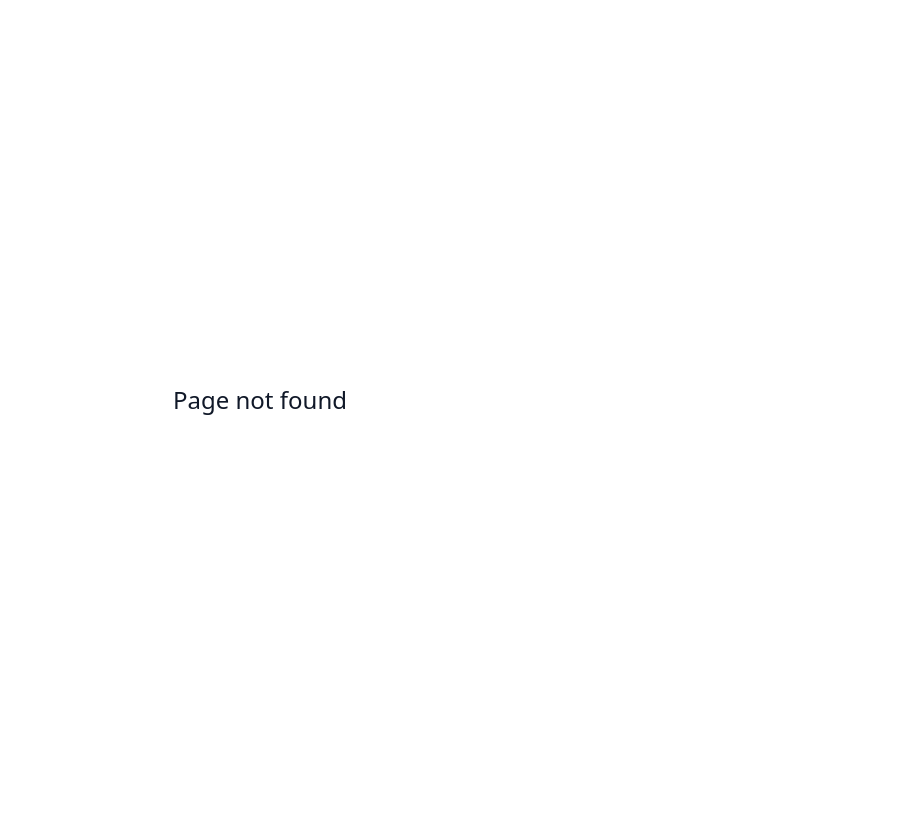
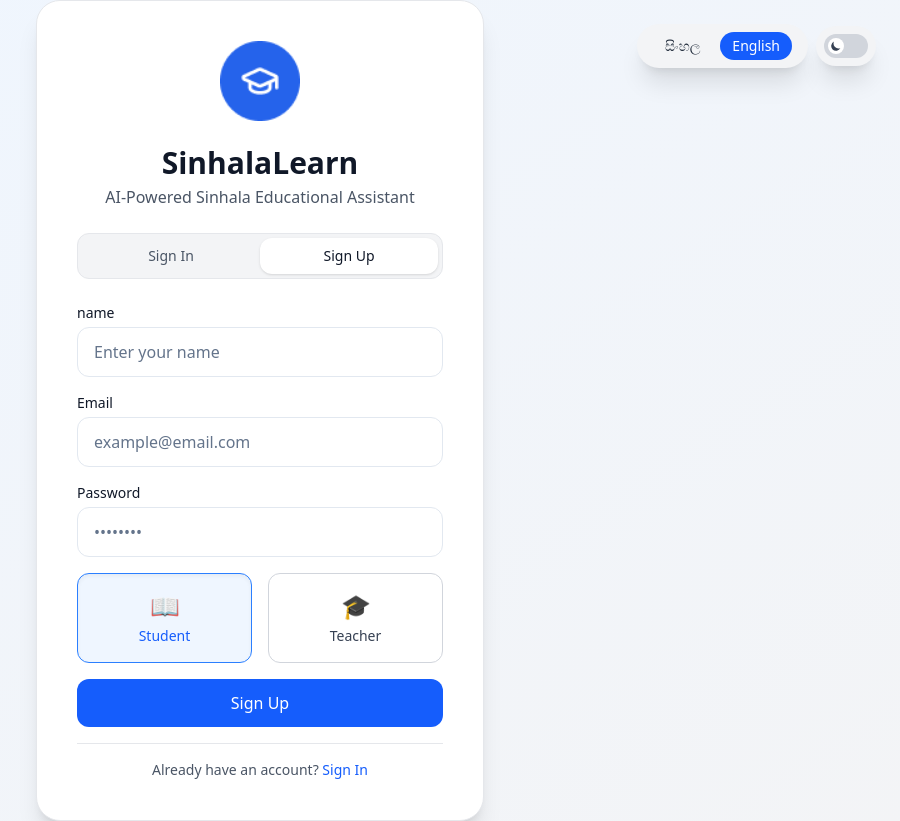
Before and after one commit to Miyuri15/sinlearn-web, a Next.js app: page /auth/sign-up in a window 1280 px wide. Before the commit this address had no page. Shown: the whole page, without its empty margins (380-1280 px from the left). Before the commit the page ends 800 px from the top, so only its background shows below. Built offline with nearby package versions, Linux system fonts and the light colour scheme.

Commit message:
fix/ url issue free

```diff
--- a/public/locales/en/common.json
+++ b/public/locales/en/common.json
@@ -10,6 +10,10 @@
   "role_teacher" : "Teacher",
   "role_student" : "Student" ,
   "name_placeholder": "Enter your name",
+  "dont_have_account": "Don't have an account?",
+  "already_have_account": "Already have an account?",
+  "signup_link": "Sign Up",
+  "signin_link": "Sign In",
 
 
   "settings": {
--- a/public/locales/si/common.json
+++ b/public/locales/si/common.json
@@ -10,6 +10,10 @@
   "role_teacher" : "ගුරු",
   "role_student" : "ශිෂ්‍ය",
   "name_placeholder": "ඔබගේ නම ඇතුලත් කරන්න",
+  "dont_have_account": "ගිණුමක් නැද්ද?",
+  "already_have_account": "දැනටමත් ගිණුමක් තිබේද?",
+  "signup_link": "ලියාපදිංචි වන්න",
+  "signin_link": "පිවිසෙන්න",
 
 
   "settings": {
--- a/src/app/auth/login/page.tsx
+++ b/src/app/auth/page.tsx
@@ -7,9 +7,14 @@ import Button from "@/components/ui/Button";
 import Input from "@/components/ui/Input";
 import { useRouter } from "next/navigation";
 import LanguageToggle from "@/components/language/LanguageToggle";
+import Link from "next/link";
 
-export default function LoginPage() {
-  const [tab, setTab] = useState<"signin" | "signup">("signin");
+interface AuthPageProps {
+  defaultTab?: "signin" | "signup";
+}
+
+export default function AuthPage({ defaultTab = "signin" }: AuthPageProps) {
+  const [tab, setTab] = useState<"signin" | "signup">(defaultTab);
   const [role, setRole] = useState<"student" | "teacher">("student");
   const { t, i18n } = useTranslation("common");
   const router = useRouter();
@@ -38,7 +43,8 @@ export default function LoginPage() {
       router.push("/dashboard");
     } else {
       console.log(`Signing up as ${role}...`);
-      setTab("signin");
+      // Redirect to sign-in after successful signup
+      router.push("/auth/sign-in");
     }
   };
 
@@ -46,7 +52,7 @@ export default function LoginPage() {
     return (
       <div className="min-h-screen flex items-center justify-center bg-gray-100 dark:bg-gray-900">
         <div className="w-full max-w-md bg-white dark:bg-gray-800 rounded-3xl p-10 shadow-xl">
-          {/* Loading skeleton - same as before */}
+          {/* Loading skeleton */}
         </div>
       </div>
     );
@@ -60,7 +66,7 @@ export default function LoginPage() {
 
       {/* LOGIN CARD */}
       <div className="w-full max-w-md bg-white dark:bg-gray-800 rounded-3xl p-10 shadow-xl border border-gray-200 dark:border-gray-700">
-        {/* Logo - REMOVED the dark:invert filter */}
+        {/* Logo */}
         <div className="flex justify-center mb-6">
           <Image
             src="/images/AuthPage.png"
@@ -68,7 +74,6 @@ export default function LoginPage() {
             width={80}
             height={80}
             priority
-            // Removed: className="dark:invert dark:brightness-90"
           />
         </div>
 
@@ -81,29 +86,29 @@ export default function LoginPage() {
           {t("subtitle")}
         </p>
 
-        {/* Tabs */}
+        {/* Tabs - Now using Next.js Link for proper navigation */}
         <div className="flex rounded-xl p-1 mb-6 bg-gray-100 dark:bg-gray-700 border border-gray-200 dark:border-gray-600">
-          <button
-            onClick={() => setTab("signin")}
-            className={`flex-1 py-2 rounded-xl text-sm font-medium transition ${
+          <Link
+            href="/auth/sign-in"
+            className={`flex-1 py-2 rounded-xl text-sm font-medium transition text-center ${
               tab === "signin"
                 ? "bg-white dark:bg-gray-600 text-gray-900 dark:text-white shadow-sm"
                 : "text-gray-600 dark:text-gray-400"
             }`}
           >
             {t("signin")}
-          </button>
+          </Link>
 
-          <button
-            onClick={() => setTab("signup")}
-            className={`flex-1 py-2 rounded-xl text-sm font-medium transition ${
+          <Link
+            href="/auth/sign-up"
+            className={`flex-1 py-2 rounded-xl text-sm font-medium transition text-center ${
               tab === "signup"
                 ? "bg-white dark:bg-gray-600 text-gray-900 dark:text-white shadow-sm"
                 : "text-gray-600 dark:text-gray-400"
             }`}
           >
             {t("signup")}
-          </button>
+          </Link>
         </div>
 
         {/* Form */}
@@ -113,7 +118,11 @@ export default function LoginPage() {
               <label className="block text-sm mb-1 text-gray-900 dark:text-white">
                 {t("name")}
               </label>
-              <Input type="text" placeholder={t("name_placeholder") || "Your Name"} />
+              <Input
+                type="text"
+                placeholder={t("name_placeholder") || "Your Name"}
+                className="text-gray-900 dark:text-white"
+              />
             </div>
           )}
 
@@ -122,7 +131,11 @@ export default function LoginPage() {
             <label className="block text-sm mb-1 text-gray-900 dark:text-white">
               {t("email")}
             </label>
-            <Input type="email" placeholder="example@email.com" />
+            <Input
+              type="email"
+              placeholder="example@email.com"
+              className="text-gray-900 dark:text-white"
+            />
           </div>
 
           {/* Password input */}
@@ -130,7 +143,11 @@ export default function LoginPage() {
             <label className="block text-sm mb-1 text-gray-900 dark:text-white">
               {t("password")}
             </label>
-            <Input type="password" placeholder="••••••••" />
+            <Input
+              type="password"
+              placeholder="••••••••"
+              className="text-gray-900 dark:text-white"
+            />
           </div>
 
           {/* Conditional Role selection */}
@@ -168,9 +185,36 @@ export default function LoginPage() {
             </div>
           )}
 
-          <Button type="submit">
+          <Button type="submit" className="w-full">
             {tab === "signin" ? t("button_signin") : t("button_signup")}
           </Button>
+
+          {/* Switch between sign-in and sign-up */}
+          <div className="text-center pt-4 border-t border-gray-200 dark:border-gray-700">
+            <p className="text-sm text-gray-600 dark:text-gray-400">
+              {tab === "signin" ? (
+                <>
+                  {t("dont_have_account") || "Don't have an account?"}{" "}
+                  <Link
+                    href="/auth/sign-up"
+                    className="text-blue-600 dark:text-blue-400 hover:text-blue-800 dark:hover:text-blue-300 font-medium"
+                  >
+                    {t("signup_link") || "Sign Up"}
+                  </Link>
+                </>
+              ) : (
+                <>
+                  {t("already_have_account") || "Already have an account?"}{" "}
+                  <Link
+                    href="/auth/sign-in"
+                    className="text-blue-600 dark:text-blue-400 hover:text-blue-800 dark:hover:text-blue-300 font-medium"
+                  >
+                    {t("signin_link") || "Sign In"}
+                  </Link>
+                </>
+              )}
+            </p>
+          </div>
         </form>
       </div>
     </div>
--- a/src/app/auth/register/page.tsx
+++ /dev/null
@@ -1,3 +0,0 @@
-export default function RegisterPage() {
-  return <div>Register Page</div>;
-}
--- /dev/null
+++ b/src/app/auth/sign-in/page.tsx
@@ -0,0 +1,5 @@
+import AuthPage from "../page";
+
+export default function SignInPage() {
+  return <AuthPage defaultTab="signin" />;
+}
--- /dev/null
+++ b/src/app/auth/sign-up/page.tsx
@@ -0,0 +1,5 @@
+import AuthPage from "../page";
+
+export default function SignUpPage() {
+  return <AuthPage defaultTab="signup" />;
+}
--- a/src/app/page.tsx
+++ b/src/app/page.tsx
@@ -1,5 +1,5 @@
 import { redirect } from "next/navigation";
 
 export default function Home() {
-  redirect("/auth/login");
+  redirect("/auth/sign-in");
 }
```
